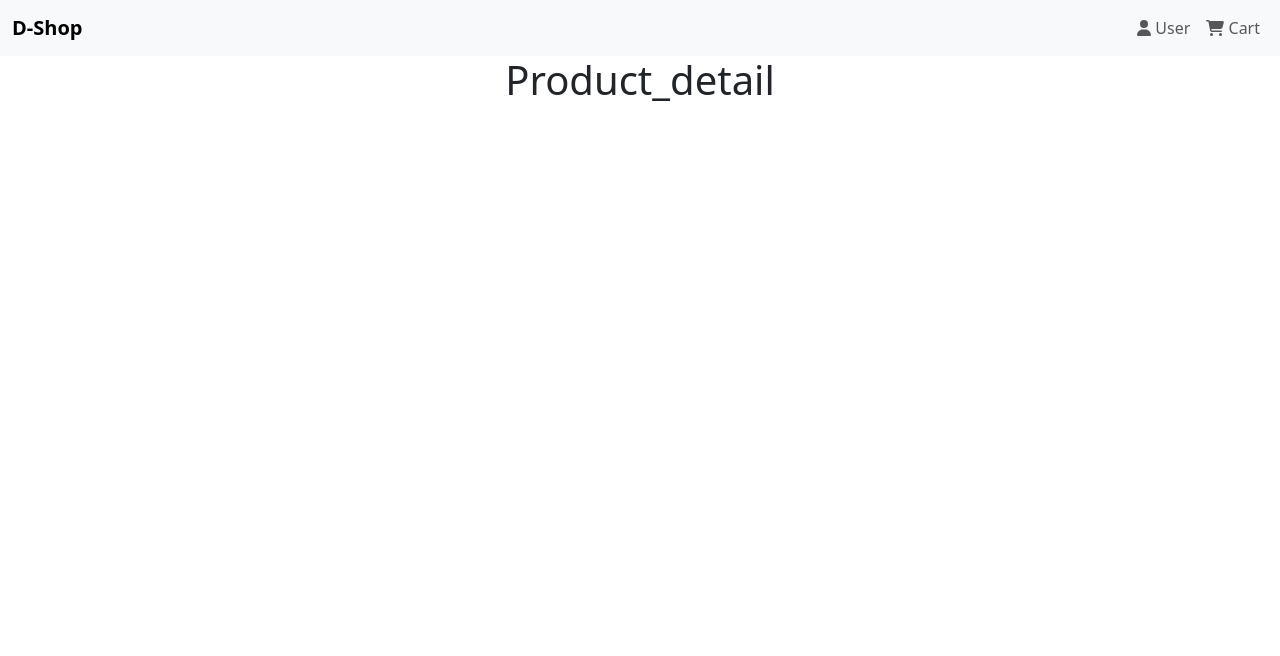
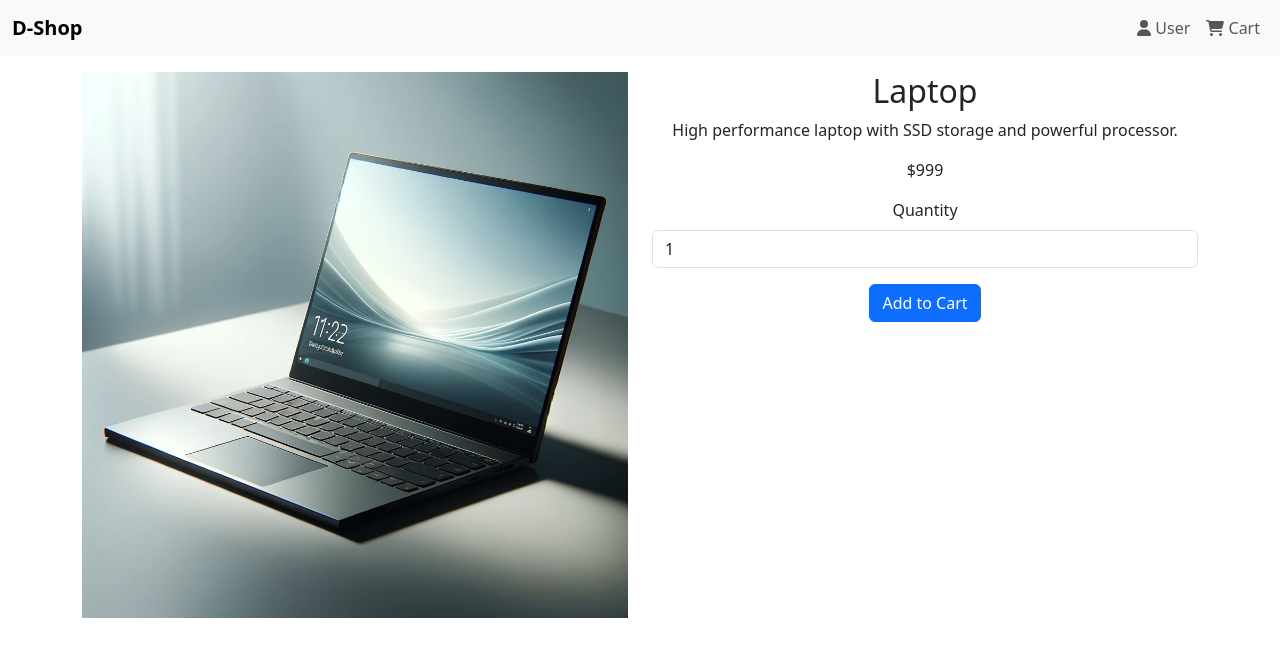
Before and after one commit to bhupi-010/ecommer, a React (Create React App) app: page /product/1 in a window 1280 px wide. Shown: the top 656 px of the page. Built offline with nearby package versions, Linux system fonts and the light colour scheme.

Commit message:
Added a product detail page

```diff
--- a/src/App.js
+++ b/src/App.js
@@ -7,6 +7,7 @@ import User from "./pages/User";
 import Cart from "./pages/Cart";
 import {UserProvider} from "./context/UserContext";
 import {ShopContextProvider} from "./context/ShopContext";
+import ProductDetail from "./pages/ProductDetail";
 
 function App() {
   return (
@@ -18,7 +19,7 @@ function App() {
 
         <Routes>
           <Route path="/"  element={<Homepage/>} />
-          <Route path="/product/:productID" element={<h1>Product_detail</h1>} />
+          <Route path="/product/:productID" element={<ProductDetail/>} />
           <Route path="/user" element={<User/>} />
           <Route path="/cart" element={<Cart />} />
           <Route path="*" element={<h1>Not Found</h1>} />
--- a/src/components/ProductItem.jsx
+++ b/src/components/ProductItem.jsx
@@ -1,5 +1,6 @@
 import React, {useContext} from 'react';
 import {ShopContext} from '../context/ShopContext';
+import {Link} from "react-router-dom";
 function ProductItem({product}){
     const {addToCart} = useContext(ShopContext);
     const handleAddToCart = () => {
@@ -7,12 +8,15 @@ function ProductItem({product}){
     }
   return (
     <div className="card" style={{ width: '18rem' }}>
-      <img src={product.imageUrl} className="card-img-top" alt={product.name} />
+        <Link to={`/product/${product.id}`}>
+        <img src={product.imageUrl} className="card-img-top" alt={product.name} />
+        </Link>
+
       <div className="card-body">
         <h5 className="card-title">{product.name}</h5>
         <p className="card-text">{product.description}</p>
         <p className="card-text">${product.price}</p>
-        <a href="#" onClick={handleAddToCart} className="btn btn-primary">Add to Cart</a>
+        <button onClick={handleAddToCart} className="btn btn-primary">Add to Cart</button>
       </div>
     </div>
   );
--- a/src/context/ShopContext.jsx
+++ b/src/context/ShopContext.jsx
@@ -4,16 +4,18 @@ export const ShopContext = createContext();
 export const ShopContextProvider = (props)=> {
     const [cartItems, setCartItems] = useState({});
 
-    const addToCart = (item) => {
+    const addToCart = (item, qty= 1) => {
+        console.log(item, qty);
         if(cartItems.hasOwnProperty(item.id)){
-       setCartItems((prev) => ({...prev, [item.id]: [prev[item.id][0] + 1, item]}));
+       setCartItems((prev) => ({...prev, [item.id]: [prev[item.id][0] + qty, item]}));
         }
         else {
-            setCartItems((prev) => ({...prev, [item.id]: [1, item]}));
+            setCartItems((prev) => ({...prev, [item.id]: [qty, item]}));
         }
 
 
     }
+
 
     const removeFromCart = (itemID) => {
 
--- a/src/pages/Cart.jsx
+++ b/src/pages/Cart.jsx
@@ -4,7 +4,7 @@ import Bill from "../components/Bill";
 
 const Cart = () => {
   const { cartItems, removeFromCart, updateCartQuantity } = useContext(ShopContext);
-
+  const showCart = Object.keys(cartItems).length !== 0;
   const handleChangeQuantity = (id, newQuantity) => {
     updateCartQuantity(id, newQuantity);
   };
@@ -15,8 +15,9 @@ const Cart = () => {
 
   return (
     <div className="container mt-3">
-      <h2 className="text-start">Shopping Cart</h2>
-      <ul className="list-group">
+        {showCart ? <h2 className="text-start">Shopping Cart</h2> : <h2>No items in cart</h2>}
+        <ul className="list-group">
+        {/*  if cart is not empty show car else show nothing*/}
         {Object.entries(cartItems).map(([id, data]) => (
           <li key={id} className="list-group-item d-flex justify-content-between align-items-center">
               <div>
--- /dev/null
+++ b/src/pages/ProductDetail.jsx
@@ -0,0 +1,56 @@
+import React, {useState, useEffect, useContext} from 'react';
+import { useParams } from 'react-router-dom';
+import products from '../data/productsData';
+import { ShopContext} from "../context/ShopContext";
+
+function ProductDetail() {
+    const { addToCart } = useContext(ShopContext);
+  const {productID} = useParams();
+
+  const [product, setProduct] = useState(null);
+  const [quantity, setQuantity] = useState(1);
+
+  useEffect(() => {
+    const productFound = products.find(product => product.id.toString() === productID)
+    setProduct(productFound);
+  }, [productID]);
+
+  if (!product) {
+    return <div>Loading...</div>;
+  }
+  const handleQuantityChange = (e) => {
+      setQuantity(parseInt(e.target.value))
+  }
+  const handleAddToCart = () => {
+      console.log(product, quantity);
+        addToCart(product, quantity);
+  }
+
+  return (
+      <div className="container mt-3">
+          <div className="row">
+              <div className="col-md-6">
+                  <img src={product.imageUrl} alt={product.name} className="img-fluid"/>
+              </div>
+              <div className="col-md-6">
+                  <h2>{product.name}</h2>
+                  <p>{product.description}</p>
+                  <p>${product.price}</p>
+                  <div className="mb-3">
+                      <label htmlFor="quantity" className="form-label">Quantity</label>
+                      <input
+                          type="number"
+                          className="form-control"
+                          id="quantity"
+                          value={quantity}
+                          onChange={handleQuantityChange}
+                      />
+                  </div>
+                  <button className="btn btn-primary" onClick={handleAddToCart}>Add to Cart</button>
+              </div>
+          </div>
+      </div>
+  );
+}
+
+export default ProductDetail;
```
